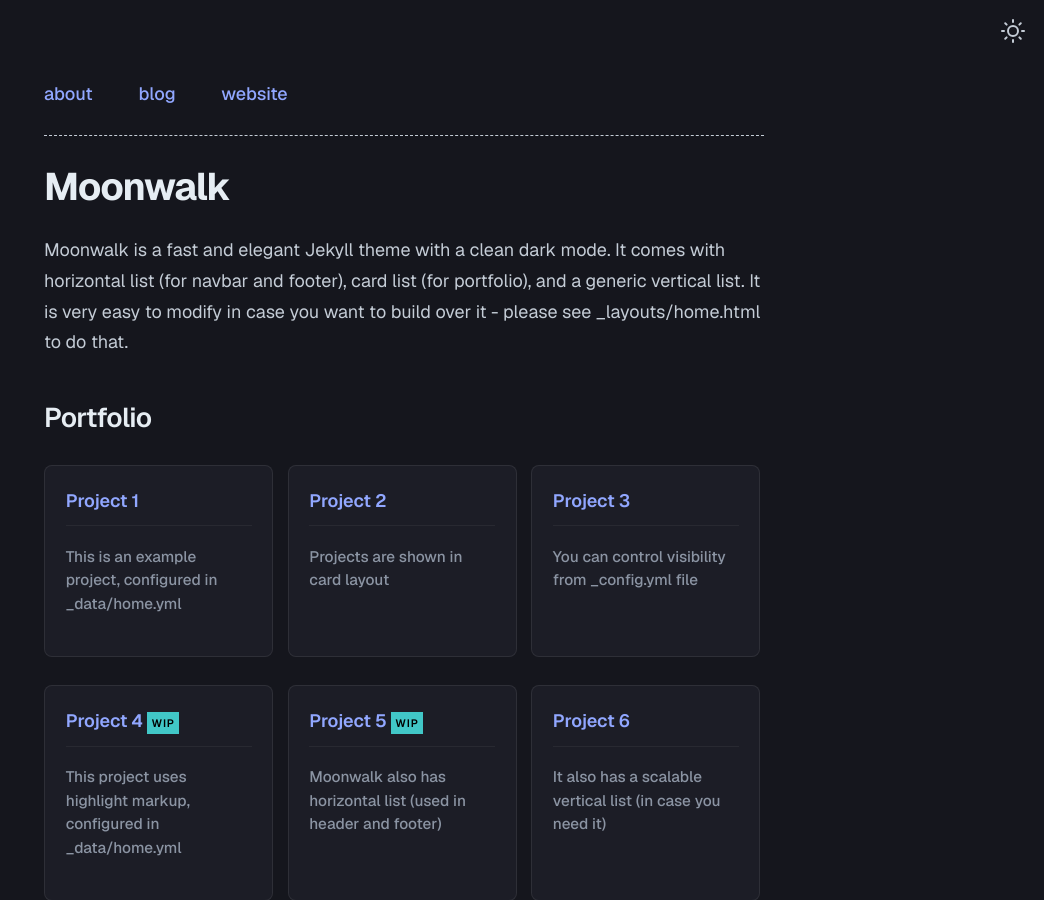
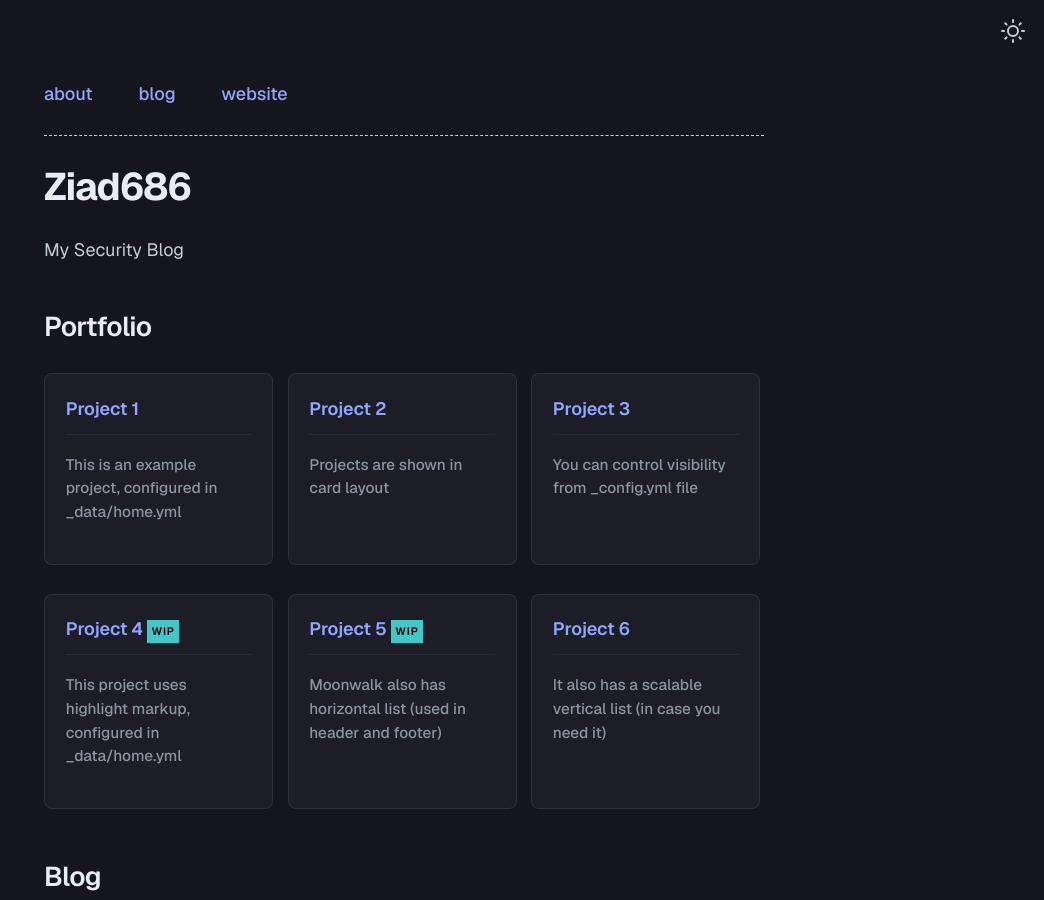
Before and after one commit to ziad626/ziad686-blog, a Jekyll site: the page built from index.md, in a window 1280 px wide and 900 px high. Shown: the whole window, without its empty margins (236-1280 px from the left). Built offline with Jekyll 4.4.1, drawn with Linux system fonts in a browser that asks for light colours; some of the changed text lies outside the part shown.

Commit message:
Update _config.yml

```diff
--- a/_config.yml
+++ b/_config.yml
@@ -1,9 +1,8 @@
-title: Moonwalk
-author: Abhinav Saxena
-url: https://www.abhinavsaxena.com # root address of the site
-baseurl: "/moonwalk/" # set to "/moonwalk" if hosting under a project subpath
-description: > # description of the site (multiple lines allowed)
-  Moonwalk is a fast and elegant Jekyll theme with a clean dark mode. It comes with horizontal list (for navbar and footer), card list (for portfolio), and a generic vertical list. It is very easy to modify in case you want to build over it - please see _layouts/home.html to do that.
+title: Ziad686
+author: Ziad Salah
+url: https://ziad686.xyz
+baseurl: ""
+description: My Security Blog
 
 permalink: /:slug
 
```
